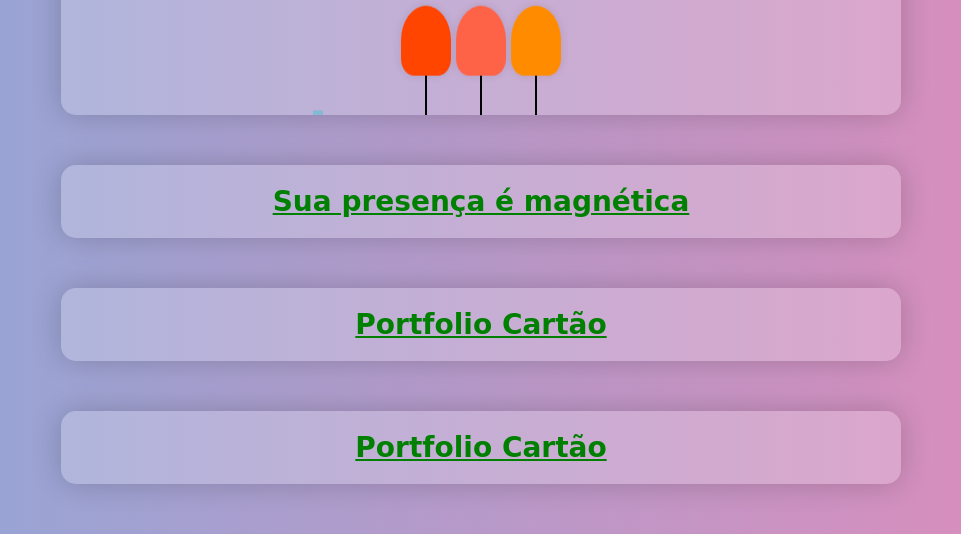
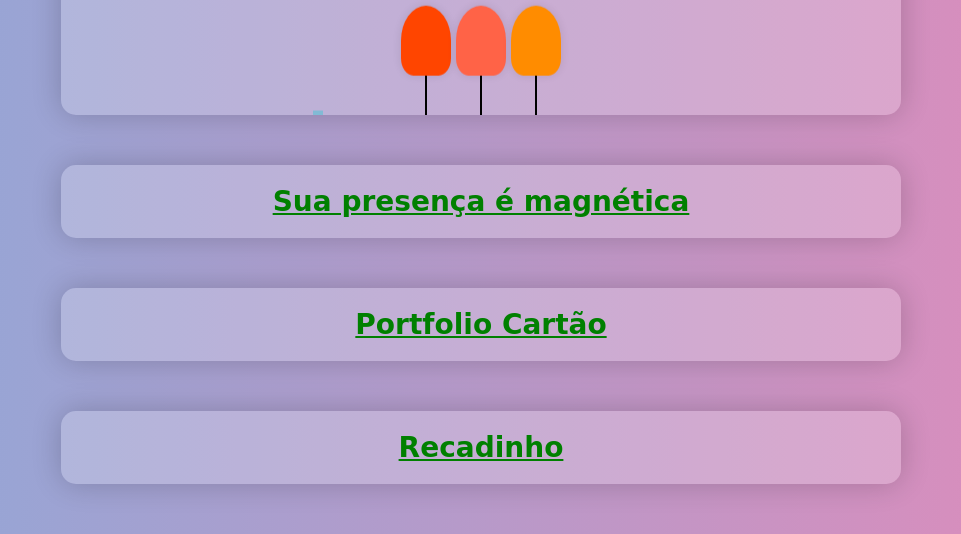
Before and after one commit to FelypeDantas/21, a plain HTML site: page index.html in a window 1280 px wide. Shown: the part 422-956 px from the top of the page, without its empty margins (159-1120 px from the left). Drawn offline with Linux system fonts and the light colour scheme.

Commit message:
Update index.html

```diff
--- a/index.html
+++ b/index.html
@@ -31,7 +31,7 @@
         <a href="https://tailwind-cartao.vercel.app/">Portfolio Cartão</a>
     </div>
     <div class="container">
-        <a href="./coracao/index.html">Portfolio Cartão</a>
+        <a href="./coracao/index.html">Recadinho</a>
     </div>
 </body>
 </html>
```
